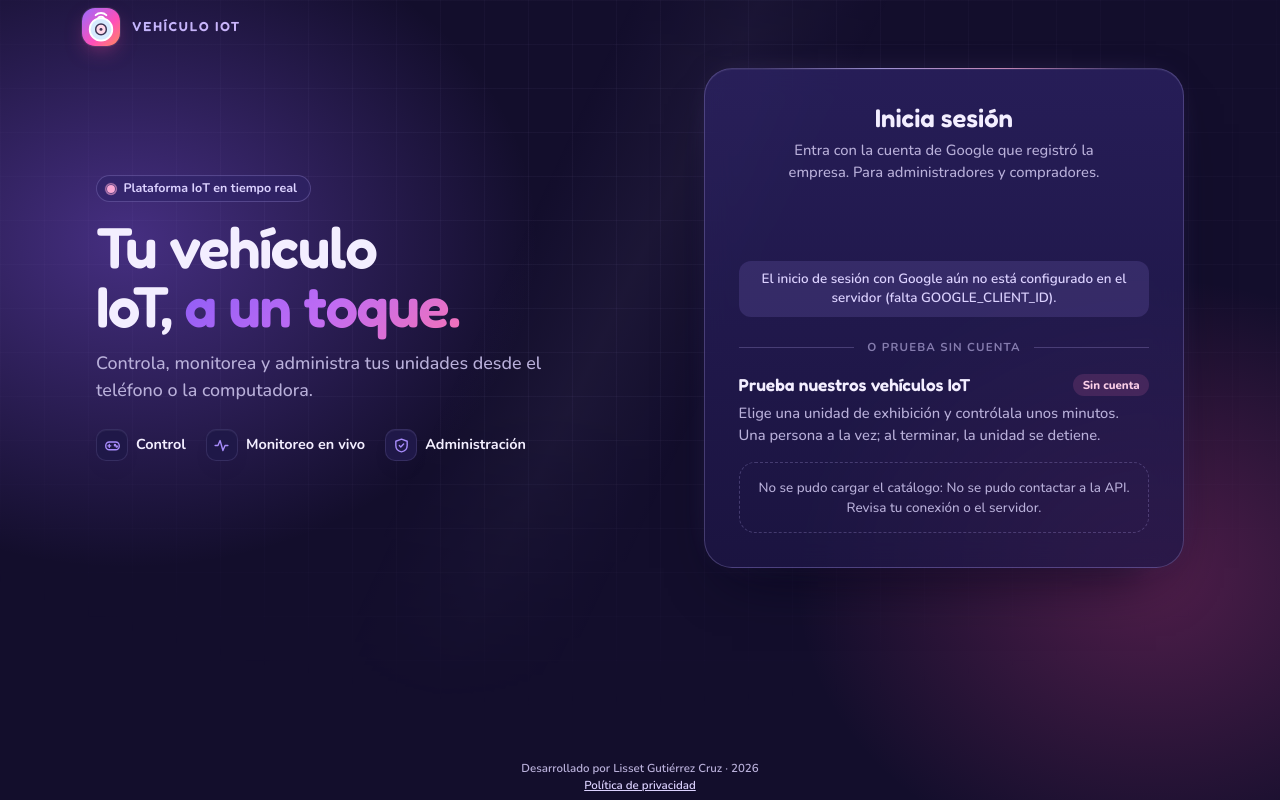
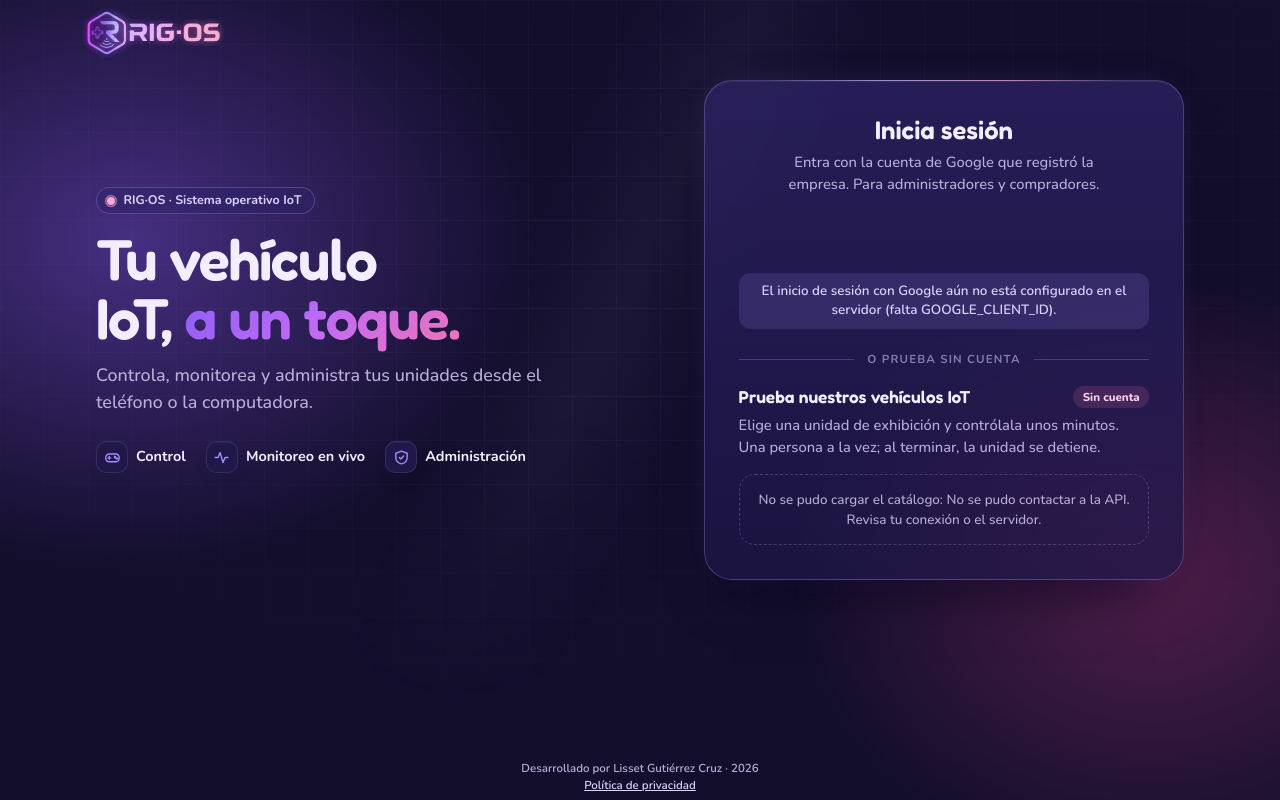
Before and after one commit to lissy-Hub1/websocket_iot, a plain HTML site: page index.html in a window 1280 px wide. Drawn offline with nearby package versions, Linux system fonts and the light colour scheme; no server answers.

Commit message:
Marca RIG·OS, Noche morada y paneles tipo CRM

```diff
--- a/assets/css/estilos.css
+++ b/assets/css/estilos.css
@@ -1021,6 +1021,28 @@ html[data-vista="acceso"] body {
   .monitoreo .ultimo-datos { grid-template-columns: repeat(4, minmax(0, 1fr)); }
 }
 
+/* =========================================================================
+   Marca RIG·OS: imagotipo original de la autora (assets/img/rigos-logo.png, fondo transparente con su brillo).
+   Favicons e ícono de iPhone salen de su isotipo (rigos-isotipo.png).
+   ========================================================================= */
+html .encabezado-sub.marca {
+  display: block; margin: 0 0 .3rem; line-height: 0; letter-spacing: 0;
+  background: none; -webkit-background-clip: border-box; background-clip: border-box; filter: none;
+}
+.marca-img { display: block; width: auto; height: 34px; }
+html[data-vista="acceso"] .marca-img { height: 50px; }
+html[data-vista="acceso"] .encabezado-sub.marca { margin: 0; }
+@media (min-width: 992px) {
+  html:not([data-vista="acceso"]) .encabezado-sub.marca { grid-column: 1 / -1; margin: 0; }
+  html:not([data-vista="acceso"]) .marca-img { width: 100%; max-width: 214px; height: auto; margin-left: -6px; }
+}
+/* Teléfono acostado: la marca pequeña al lado del nombre de la unidad. */
+@media (orientation: landscape) and (max-height: 540px) {
+  html .encabezado-sub.marca { display: block; margin: 0; }
+  .encabezado-texto { display: flex; align-items: center; gap: .5rem; }
+  .marca-img { height: 26px; }
+}
+
 @media (prefers-reduced-motion: reduce) {
   *, *::before, *::after { transition: none !important; animation: none !important; }
 }
--- a/assets/js/ui/navegacion.js
+++ b/assets/js/ui/navegacion.js
@@ -41,7 +41,7 @@ export function crearNavegacion({ rol = 'ANONIMO', predeterminada, alCambiar })
       if (enlace.dataset.vista === vista) enlace.setAttribute('aria-current', 'page');
       else enlace.removeAttribute('aria-current');
     }
-    document.title = `${TITULOS[vista] ?? 'Vehículo'} · vehículo IoT`;
+    document.title = `${TITULOS[vista] ?? 'Inicio'} · RIG·OS`;
     if (enfocar) document.querySelector(`.vista[data-vista="${vista}"]`)?.focus({ preventScroll: true });
     window.scrollTo(0, 0);
     alCambiar?.(vista);
--- a/index.html
+++ b/index.html
@@ -4,16 +4,16 @@
 <meta charset="utf-8">
 <meta name="viewport" content="width=device-width, initial-scale=1, viewport-fit=cover">
 <meta name="theme-color" content="#130E2C">
-<meta name="description" content="Plataforma IoT: control, monitoreo y administración de vehículos con roles.">
-<title>Control de vehículo IoT</title>
-<link rel="icon" href="assets/img/favicon.svg" type="image/svg+xml">
+<meta name="description" content="RIG·OS, sistema operativo IoT: control, monitoreo y administración de vehículos con roles.">
+<title>RIG·OS · Sistema operativo IoT</title>
+<link rel="icon" href="assets/img/favicon-64.png" type="image/png" sizes="64x64">
 <link rel="icon" href="assets/img/favicon-32.png" type="image/png" sizes="32x32">
 <link rel="apple-touch-icon" href="assets/img/apple-touch-icon.png">
 <link rel="preconnect" href="https://fonts.googleapis.com">
 <link rel="preconnect" href="https://fonts.gstatic.com" crossorigin>
 <link href="https://fonts.googleapis.com/css2?family=Fredoka:wght@500;600;700&family=Nunito:wght@500;600;700;800&display=swap" rel="stylesheet">
 <link href="https://cdn.jsdelivr.net/npm/bootstrap@5.3.3/dist/css/bootstrap.min.css" rel="stylesheet" integrity="sha384-QWTKZyjpPEjISv5WaRU9OFeRpok6YctnYmDr5pNlyT2bRjXh0JMhjY6hW+ALEwIH" crossorigin="anonymous">
-<link href="assets/css/estilos.css?v=2026-11-23c" rel="stylesheet">
+<link href="assets/css/estilos.css?v=2026-11-23e" rel="stylesheet">
 <script type="module" src="assets/js/main.js"></script>
 </head>
 <body>
@@ -60,9 +60,8 @@
 </svg>
 
 <header class="encabezado container-xl">
-  <img src="assets/img/favicon.svg" width="44" height="44" alt="" class="encabezado-logo">
   <div class="encabezado-texto">
-    <p class="encabezado-sub">Vehículo IoT</p>
+    <p class="encabezado-sub marca"><img src="assets/img/rigos-logo.png" width="538" height="190" alt="RIG·OS" class="marca-img"></p>
     <h1 id="vehNombre">Cargando vehículo…</h1>
     <p id="vehDetalle" class="texto-suave mb-0"></p>
   </div>
@@ -170,7 +169,7 @@
   <!-- ===== Vista MONITOREO (práctica 4.2) ===== -->
   <section class="monitoreo vista" id="vistaMonitoreo" data-vista="monitoreo" aria-labelledby="tituloMonitoreo" tabindex="-1" hidden>
     <header class="pagina">
-      <nav class="migas" aria-label="Ruta"><span>Vehículo IoT</span><svg class="ico" aria-hidden="true"><use href="#i-chevron"/></svg><span aria-current="page">Monitoreo</span></nav>
+      <nav class="migas" aria-label="Ruta"><span>RIG·OS</span><svg class="ico" aria-hidden="true"><use href="#i-chevron"/></svg><span aria-current="page">Monitoreo</span></nav>
       <h2 id="tituloMonitoreo" class="pagina-titulo">Monitoreo</h2>
       <p class="pagina-desc">Conexión, último movimiento y los 10 más recientes de la unidad, en tiempo real.</p>
     </header>
@@ -242,7 +241,7 @@
   <!-- ===== Vista ACCESO (práctica 4.3) ===== -->
   <section class="acceso vista" id="vistaAcceso" data-vista="acceso" aria-labelledby="tituloAcceso" tabindex="-1" hidden>
     <div class="acceso-portada">
-      <p class="acceso-etiqueta"><span class="acceso-pulso" aria-hidden="true"></span>Plataforma IoT en tiempo real</p>
+      <p class="acceso-etiqueta"><span class="acceso-pulso" aria-hidden="true"></span>RIG·OS · Sistema operativo IoT</p>
       <h2 id="tituloAcceso" class="acceso-titular">Tu vehículo IoT, <span class="texto-grad">a un toque.</span></h2>
       <p class="acceso-lema">Controla, monitorea y administra tus unidades desde el teléfono o la computadora.</p>
       <ul class="acceso-rasgos list-unstyled" aria-label="Módulos de la plataforma">
@@ -276,7 +275,7 @@
   <!-- ===== Vista MIS VEHÍCULOS + editor de demos (práctica 4.3) ===== -->
   <section class="unidades vista" id="vistaUnidades" data-vista="unidades" aria-labelledby="tituloUnidades" tabindex="-1" hidden>
     <header class="pagina">
-      <nav class="migas" aria-label="Ruta"><span>Vehículo IoT</span><svg class="ico" aria-hidden="true"><use href="#i-chevron"/></svg><span aria-current="page">Mis vehículos</span></nav>
+      <nav class="migas" aria-label="Ruta"><span>RIG·OS</span><svg class="ico" aria-hidden="true"><use href="#i-chevron"/></svg><span aria-current="page">Mis vehículos</span></nav>
       <h2 id="tituloUnidades" class="pagina-titulo">Mis vehículos</h2>
       <p class="pagina-desc">Elige la unidad que operas, autoriza soporte y diseña tus demos.</p>
     </header>
@@ -317,7 +316,7 @@
   <!-- ===== Vista ADMINISTRACIÓN (práctica 4.3) ===== -->
   <section class="administracion vista" id="vistaAdmin" data-vista="administracion" aria-labelledby="tituloAdmin" tabindex="-1" hidden>
     <header class="pagina">
-      <nav class="migas" aria-label="Ruta"><span>Vehículo IoT</span><svg class="ico" aria-hidden="true"><use href="#i-chevron"/></svg><span aria-current="page">Administración</span></nav>
+      <nav class="migas" aria-label="Ruta"><span>RIG·OS</span><svg class="ico" aria-hidden="true"><use href="#i-chevron"/></svg><span aria-current="page">Administración</span></nav>
       <h2 id="tituloAdmin" class="pagina-titulo">Administración</h2>
       <p class="pagina-desc">Inventario, modelos, clientes y bitácora de la empresa.</p>
     </header>
```
Also changed, not shown: privacidad.html (+6 -7 lines), assets/img/apple-touch-icon.png, assets/img/favicon-32.png, assets/img/favicon-64.png (added), assets/img/favicon.svg (deleted), assets/img/rigos-isotipo.png (added), assets/img/rigos-logo.png (added).
